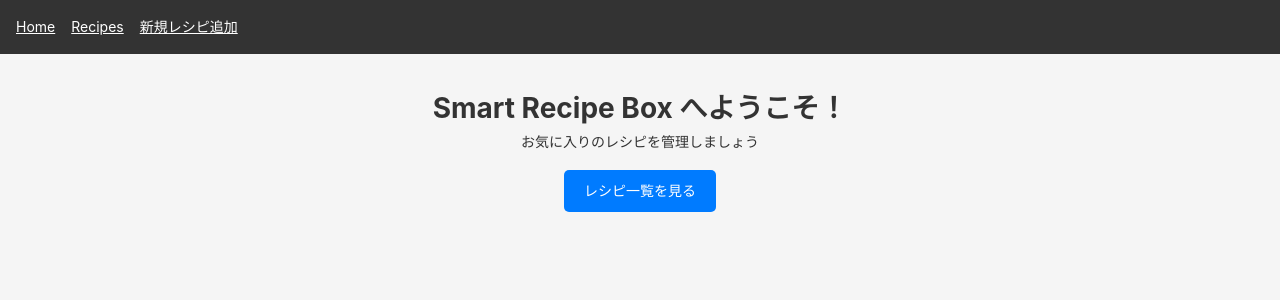
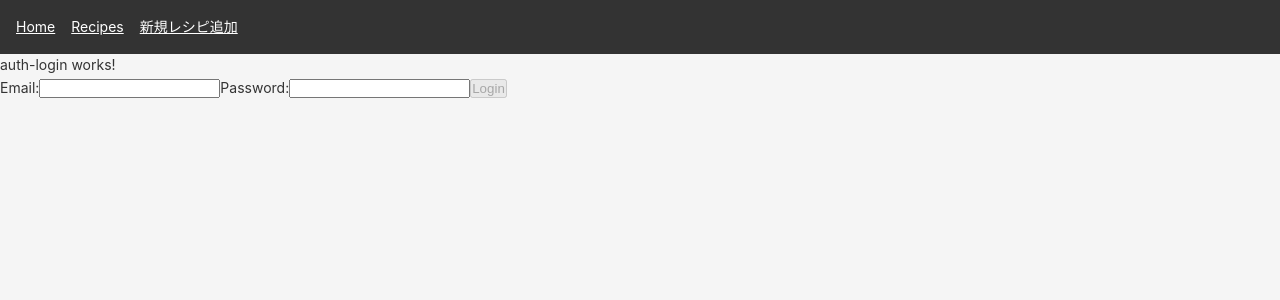
Before and after one commit to rooreckless/typescript-learn-fastest-udemy, an Angular app in the folder project_docker_TAFP/angular/: page /login in a window 1280 px wide. Before the commit this address led to /. Shown: the top 300 px of the page. Built offline with nearby package versions, Linux system fonts and the light colour scheme.

Commit message:
とりあえずログイン画面とログイン自体が機能することは確認した(ローカルストレージへの保存と/homeへのリダイレクトは確認)

```diff
--- a/project_docker_TAFP/angular/src/app/app.routes.ts
+++ b/project_docker_TAFP/angular/src/app/app.routes.ts
@@ -10,6 +10,7 @@ import { RecipeList } from './recipe-list/recipe-list';
 import { RecipeDetail } from './recipe-detail/recipe-detail';
 import { RecipeForm } from './recipe-form/recipe-form';
 import { UserList } from './user-list/user-list';
+import { AuthLogin } from './auth-login/auth-login';
 
 export const routes: Routes = [
   // ここにルートを追加
@@ -19,5 +20,6 @@ export const routes: Routes = [
   { path: 'recipe/new', component: RecipeForm },  // 新規作成用ルート（動的ルートより前に配置）
   { path: 'recipes/:id', component: RecipeDetail },  // 動的ルート
   { path: "users", component: UserList },
+  { path: "login", component: AuthLogin },
   { path: '**', redirectTo: '' }
 ];
--- /dev/null
+++ b/project_docker_TAFP/angular/src/app/auth-login/auth-login.html
@@ -0,0 +1,19 @@
+<p>auth-login works!</p>
+
+<form [formGroup]="loginForm" (ngSubmit)="onSubmit()">
+  <label for="email">Email:</label>
+  <input id="email" formControlName="email" type="email" />
+
+  @if (loginForm.get('email')?.invalid && loginForm.get('email')?.touched){
+    <div>Please enter a valid email.</div>
+  }
+
+
+  <label for="password">Password:</label>
+  <input id="password" formControlName="password" type="password" />
+  @if (loginForm.get('password')?.invalid && loginForm.get('password')?.touched){
+    <div>Password is required.</div>
+  }
+
+  <button type="submit" [disabled]="loginForm.invalid">Login</button>
+</form>
--- /dev/null
+++ b/project_docker_TAFP/angular/src/app/auth-login/auth-login.ts
@@ -0,0 +1,50 @@
+import { Component,inject } from '@angular/core';
+import { ReactiveFormsModule, FormBuilder, FormGroup, Validators} from '@angular/forms';
+import { AuthService } from '../services/auth';
+import { Router } from '@angular/router';
+@Component({
+  selector: 'app-auth-login',
+  imports: [ReactiveFormsModule],
+  templateUrl: './auth-login.html',
+  styleUrl: './auth-login.css',
+})
+export class AuthLogin {
+  // fb = FormBuilderのインスタンス、はフォームの構造を定義するための準備
+  private fb = inject(FormBuilder);
+  private authService = inject(AuthService);
+  // ログイン後に自動的にリダイレクトするためのRouterも注入
+  private router = inject(Router);
+  // loginFormはFormGroupのインスタンス、フォーム全体を表す
+  protected loginForm: FormGroup = this.fb.group({
+    // フォームの各フィールドとそのバリデーションルールを定義
+    email: ['', [Validators.required, Validators.email]],
+    password: ['', [Validators.required, Validators.minLength(6)]],
+  })
+
+  // フォームの送信処理(送信ボタンが押された時に実行される)
+  protected onSubmit(): void {
+    if (this.loginForm.valid) {
+      // フォームが有効(=バリデーションチェックにすべて成功)な場合
+      const email: string = this.loginForm.value.email;
+      const password: string = this.loginForm.value.password;
+
+      // AuthServiceを使ってログインを試みる
+      this.authService.login(email, password).subscribe({
+        next: (response) => {
+          console.log('Login Successful:', response);
+          // 取得したトークンを保存
+          this.authService.saveToken(response.access_token);
+          // ログイン成功後にホームページへリダイレクト
+          this.router.navigate(['/home']);
+        },
+        error: (error) => {
+          console.log('Login Failed:', error);
+        }
+      });
+
+    } else {
+      // フォームが無効な場合、エラーメッセージをコンソールに出力
+      console.log('Form is invalid');
+    }
+  }
+}
--- /dev/null
+++ b/project_docker_TAFP/angular/src/app/services/auth.ts
@@ -0,0 +1,32 @@
+import { Injectable } from '@angular/core';
+import { HttpClient } from '@angular/common/http';
+
+@Injectable({
+  providedIn: 'root',
+})
+export class AuthService {
+  private readonly API = 'http://localhost/api';
+
+  constructor(private http: HttpClient) {}
+
+  // ログインメソッド
+  login(email: string, password: string) {
+    return this.http.post<any>(`${this.API}/auth/login`, {
+      email,
+      password,
+    });
+  }
+  // JWTトークンをローカルストレージに保存するメソッド
+  saveToken(token: string) {
+    localStorage.setItem('access_token', token);
+  }
+
+  // ローカルストレージからトークンを取得するメソッド
+  getToken(): string | null {
+    return localStorage.getItem('access_token');
+  }
+  // ログアウトメソッド = ローカルストレージからトークンを削除する
+  logout() {
+    localStorage.removeItem('access_token');
+  }
+}
```
Also changed, not shown: project_docker_TAFP/angular/src/app/auth-login/auth-login.css (added), 2 other files (tests, documents, lock files or other folders).
